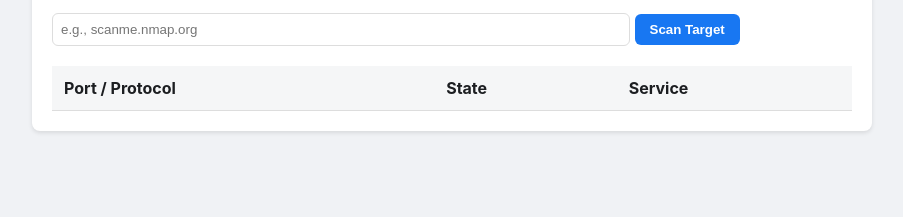
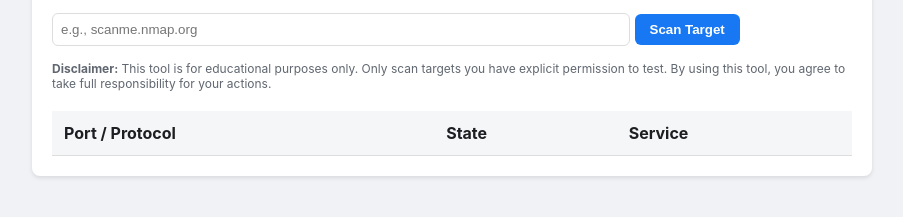
Before and after one commit to Elysian0987/nmap-security-dashboard, a plain HTML site: page index.html in a window 1280 px wide. Shown: the part 153-370 px from the top of the page, without its empty margins (188-1091 px from the left). Drawn offline with Linux system fonts and the light colour scheme.

Commit message:
Add disclaimer for educational use of the tool
Added a disclaimer about the tool's usage and responsibilities.

```diff
--- a/index.html
+++ b/index.html
@@ -27,6 +27,10 @@
             <input type="text" id="target-input" placeholder="e.g., scanme.nmap.org">
             <button id="scan-button">Scan Target</button>
         </div>
+
+        <p style="font-size: 12px; color: #606770; margin-top: 15px;">
+            <strong>Disclaimer:</strong> This tool is for educational purposes only. Only scan targets you have explicit permission to test. By using this tool, you agree to take full responsibility for your actions.
+        </p>
 
         <table id="results-table">
             <thead>
```
